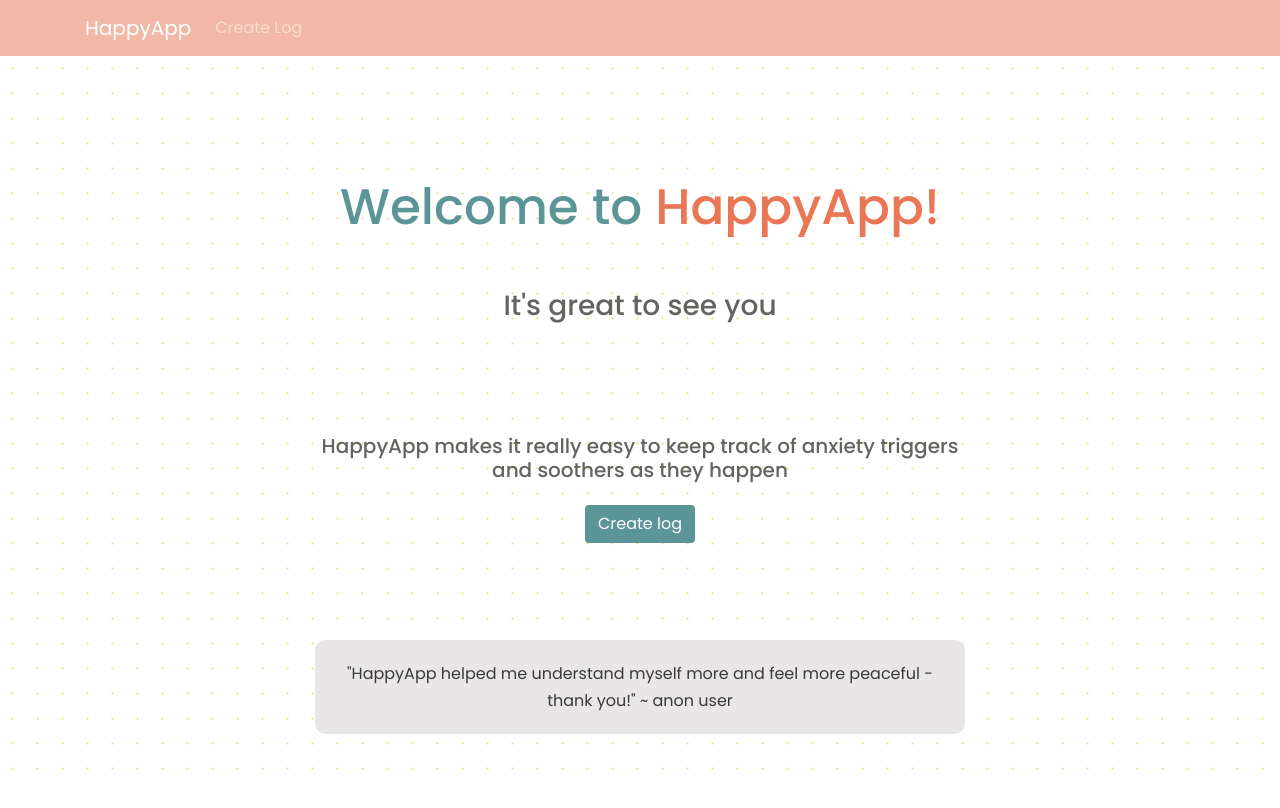
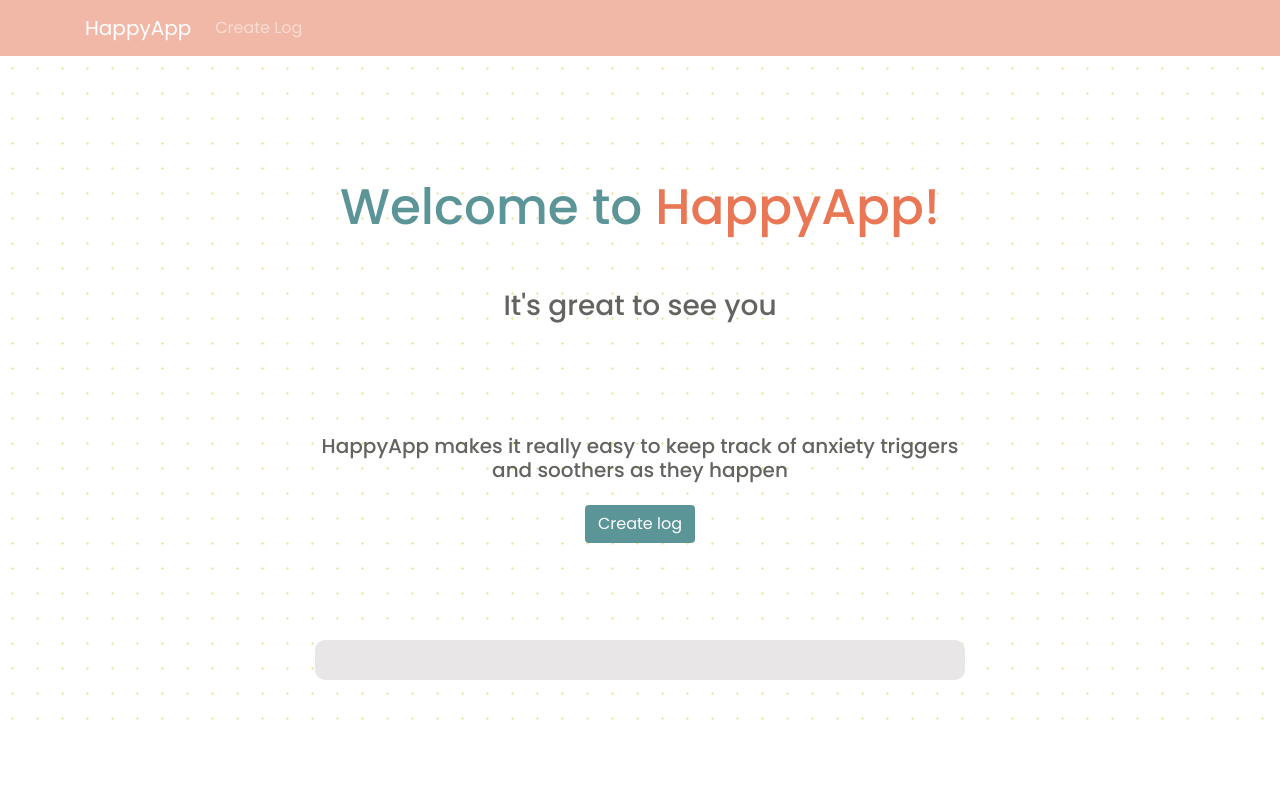
Before and after one commit to giomine/happyapp, a React (Create React App) app: page / in a window 1280 px wide. Built offline with nearby package versions, Linux system fonts and the light colour scheme; no server answers.

Commit message:
Remove hard-coded testimonial from quote section

```diff
--- a/src/components/LandingPage.jsx
+++ b/src/components/LandingPage.jsx
@@ -6,7 +6,7 @@ import { Link } from "react-router-dom";
 
 
 function LandingPage(props) {
-    const [quote, setQuote] = useState('"HappyApp helped me understand myself more and feel more peaceful - thank you!"  ~ anon user');
+    const [quote, setQuote] = useState('');
 
     useEffect(() => {
             const quotes = fetch("https://quotes.rest/qod?language=en")
```
